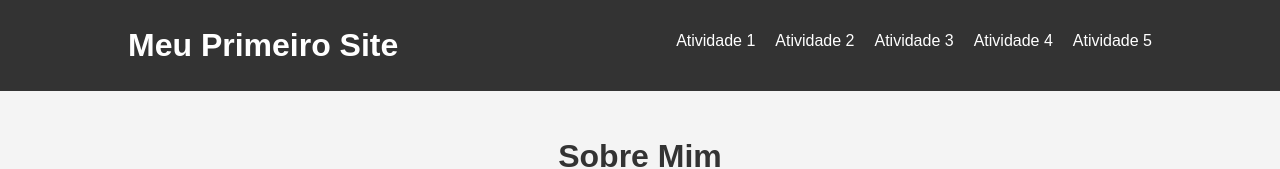
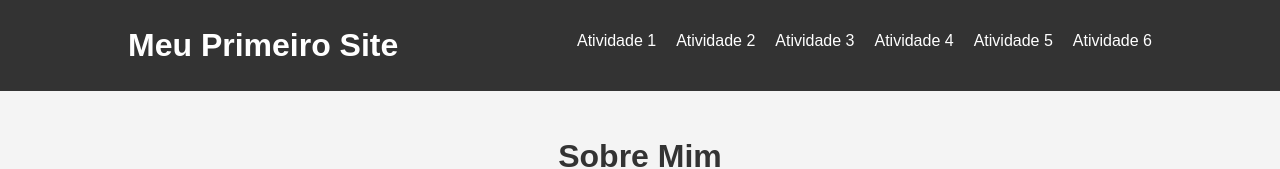
Before and after one commit to muniznicolas/muniznicolas.github.io, a plain HTML site: page index.html in a window 1280 px wide. Shown: the top 169 px of the page. Drawn offline with Linux system fonts and the light colour scheme.

Commit message:
Update Index

```diff
--- a/index.html
+++ b/index.html
@@ -20,6 +20,7 @@
                     <li><a href="bebidas.html">Atividade 3</a></li>
                     <li><a href="jiujitsu.html">Atividade 4</a></li>
                     <li><a href="Formulario.html">Atividade 5</a></li>
+                    <li><a href="Console.html">Atividade 6</a></li>
                 </ul>
             </nav>
         </div>
```
